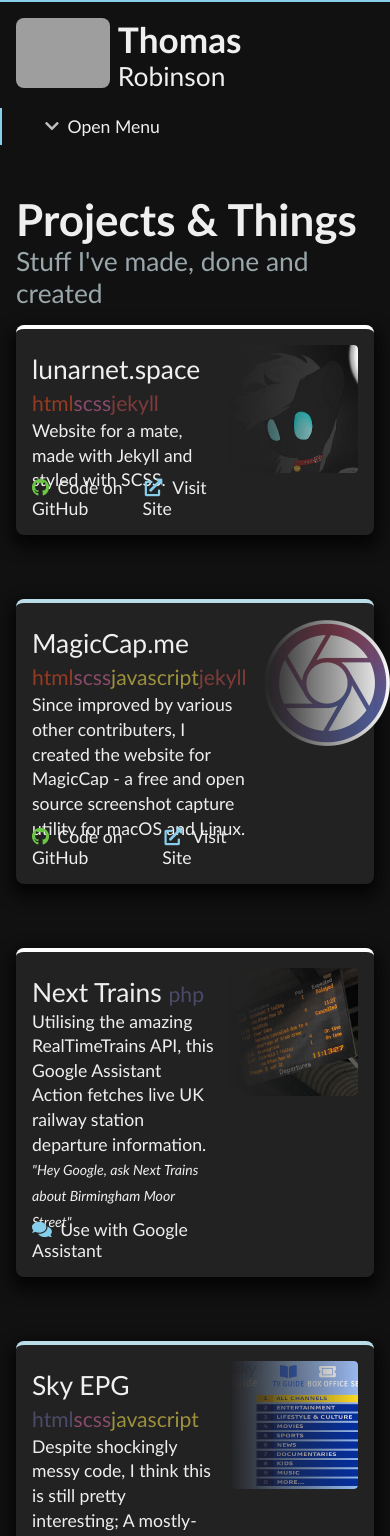
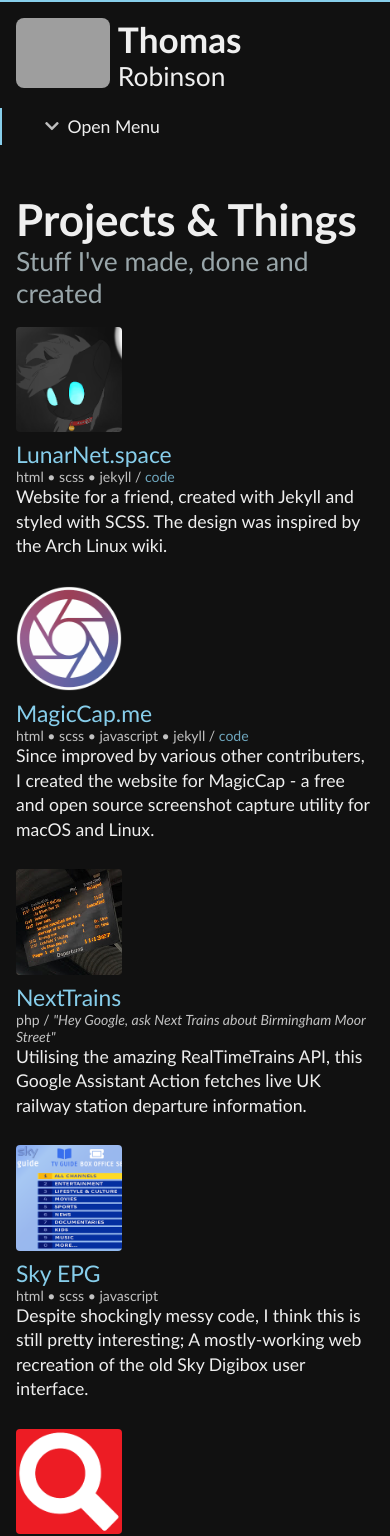
Before and after one commit to tomfishemoji/tomfishemoji.github.io, a Jekyll site: the page built from projects.html, in a window 390 px wide, cut to the strip 0-1536 px from the top of the page. Built offline with Jekyll 4.4.1, drawn with Linux system fonts in a browser that asks for light colours; nearby versions of some CDN libraries; some of the changed text lies outside the part shown; grey boxes are pictures that could not be loaded.

Commit message:
Yet again the projects page is different

```diff
--- a/css/pages/projects.css
+++ b/css/pages/projects.css
@@ -1,118 +1,42 @@
-div.project {
-    display: flex;
-    justify-content: space-between;
-    align-items: stretch;
-    width: calc(100% - 32px);
-    margin-bottom: 64px;
-    padding: 16px;
-    background-color: #222;
-    border-radius: 8px;
-    box-shadow: 0 8px 16px 4px #050505;
-    border-top: 4px solid #bbddea;
+ul#projects {
+  list-style: none;
+  padding: 0;
 }
 
-div.project:nth-child(even) {
-    border-top: 4px solid #fff;
+li.project {
+  display: block;
+  width: 100%;
 }
 
-div.project-left {
-    position: relative;
-    width: 100%;
+li.project:not(:first-of-type) {
+  margin-top: 24px;
 }
 
-div.project-links {
-    position: absolute;
-    bottom: -2px;
-    left: 0;
-    width: 100%;
-    display: flex;
-    justify-content: space-around;
+li.project a.project-title, li.project span {
+  display: block;
 }
 
-div.project-links a {
-    color: #eee;
-    border-bottom: 2px solid #eee0;
-    transition: all 0.2s;
+li.project a.project-title {
+  font-size: 1.3em;
 }
 
-div.project-links a i {
-    color: skyblue;
-    margin-right: 4px;
-    transition: all 0.2s;
+li.project span {
+  font-size: 0.8em;
+  opacity: 0.8;
 }
 
-div.project-links a.github i {
-    color: #6cc644;
+li.project img {
+  float: left;
+  height: 5em;
+  width: auto;
+  margin: 0 16px 16px 0;
 }
 
-div.project-links a.gitlab i {
-    color: #fca326;
+@media screen and (max-width: 70em) {
+  li.project img {
+    float: none;
+    display: block;
+    height: 6em;
+    margin: 0 0 8px 0;
+  }
 }
-
-div.project-links a.flickr i {
-    color: #fff;
-}
-
-div.project-links a:hover {
-    border-bottom-color: #555;
-}
-
-div.project-links a:hover i {
-    transform: scale(1.2);
-}
-
-img.project-image {
-    height: 128px;
-    width: 128px;
-    margin-left: 16px;
-    border-radius: 4px;
-    mask-image: -webkit-gradient(linear, right top, left top, from(black), to(rgba(0, 0, 0, 0)));
-}
-
-span.lang {
-    font-size: 0.8em;
-    opacity: 0.6;
-    transition: all 0.3s;
-    text-transform: lowercase;
-    cursor: default;
-  }
-
-  span.lang:hover {
-    opacity: 1;
-  }
-
-  span.lang-html {
-    color: #e34c26;
-  }
-
-  span.lang-css {
-    color: #0170ba;
-  }
-
-  span.lang-css-scss, span.lang-scss {
-    color: #c69;
-  }
-
-  span.lang-javascript {
-    color: #f0db4f;
-  }
-
-  span.lang-php {
-    color: #666699;
-  }
-
-  span.lang-nodejs {
-    color: #689f63;
-  }
-
-  span.lang-jekyll {
-    color: #bd4d4d;
-  }
-
-  span.lang-python {
-    color: #3776ab;
-  }
-
-  span.lang-bash {
-    color: #4eaa25;
-  }
--- a/projects.html
+++ b/projects.html
@@ -3,100 +3,75 @@
 title: Projects & Things
 description: Stuff I've made, done and created
 permalink: /projects/
+imgcsp: 'https://wiki.fishys.space'
 head:
   - <link href="/css/pages/projects.css" rel="stylesheet">
-imgcsp: 'https://wiki.fishys.space'
 ---
 
-<div class="project">
-    <div class="project-left">
-        <h2>lunarnet.space <span class="lang lang-html">html</span><span class="lang lang-scss">scss</span><span class="lang lang-jekyll">jekyll</span></h2>
-        <p>Website for a mate, made with Jekyll and styled with SCSS.</p>
+<ul id="projects">
+    <li class="project">
+        <img class="project-image" src="/img/projects/lunarnet.space.png" alt="LunarNet Icon">
+        <a href="https://lunarnet.space" target="_blank" rel="noopener noreferrer" class="project-title">
+        LunarNet.space</a>
+        <span>
+            html &bull; scss &bull; jekyll / <a href="https://github.com/Lunarki/Lunarki.github.io" target="_blank" rel="noopener noreferrer">code</a>
+        </span>
+        <p>Website for a friend, created with Jekyll and styled with SCSS. The design was inspired by the Arch Linux wiki.</p>
+    </li>
 
-        <div class="project-links">
-            <a href="https://github.com/Lunarki/Lunarki.github.io" class="github"><i class="fab fa-github"></i> Code on GitHub</a>
-            <a href="https://lunarnet.space/"><i class="fas fa-fw fa-external-link-alt"></i> Visit Site</a>
-        </div>
-    </div>
+    <li class="project">
+        <img class="project-image" src="/img/projects/magiccap.me.png" alt="MagicCap Icon">
+        <a href="https://magiccap.me" target="_blank" rel="noopener noreferrer" class="project-title">
+        MagicCap.me</a>
+        <span>
+            html &bull; scss &bull; javascript &bull; jekyll / <a href="https://github.com/MagicCap/MagicCap.me" target="_blank" rel="noopener noreferrer">code</a>
+        </span>
+        <p>Since improved by various other contributers, I created the website for MagicCap - a free and open source screenshot capture utility for macOS and Linux.</p>
+    </li>
 
-    <img class="project-image" src="/img/projects/lunarnet.space.png" alt="LunarNet Icon">
-</div>
+    <li class="project">
+        <img class="project-image" src="/img/projects/nexttrains.png" alt="NextTrains Icon">
+        <a href="https://assistant.google.com/services/a/uid/0000002b9e81557d" target="_blank" rel="noopener noreferrer" class="project-title">
+        NextTrains</a>
+        <span>
+            php / <i>"Hey Google, ask Next Trains about Birmingham Moor Street"</i>
+        </span>
+        <p>Utilising the amazing RealTimeTrains API, this Google Assistant Action fetches live UK railway station departure information.</p>
+    </li>
 
-<div class="project">
-    <div class="project-left">
-        <h2>MagicCap.me <span class="lang lang-html">html</span><span class="lang lang-scss">scss</span><span class="lang lang-javascript">javascript</span><span class="lang lang-jekyll">jekyll</span></h2>
-        <p>Since improved by various other contributers, I created the website for MagicCap - a free and open source screenshot capture utility for macOS and Linux.</p>
+    <li class="project">
+        <img class="project-image" src="/img/projects/skyepg.png" alt="A screenshot of skyepg">
+        <a href="https://trobinson.me/skyepg/" target="_blank" rel="noopener noreferrer" class="project-title">
+        Sky EPG</a>
+        <span>
+            html &bull; scss &bull; javascript
+        </span>
+        <p>Despite shockingly messy code, I think this is still pretty interesting; A mostly-working web recreation of the old Sky Digibox user interface.</p>
+    </li>
 
-        <div class="project-links">
-            <a href="https://github.com/MagicCap/MagicCap.me" class="github"><i class="fab fa-github"></i> Code on GitHub</a>
-            <a href="https://magiccap.me"><i class="fas fa-fw fa-external-link-alt"></i> Visit Site</a>
-        </div>
-    </div>
+    <li class="project">
+        <img class="project-image" src="/img/projects/cex-scout.png" alt="CeX Scout Icon">
+        <a href="https://git.fishys.space/tom/cex-scout" target="_blank" rel="noopener noreferrer" class="project-title">
+        CeX Scout</a>
+        <span>
+            php / <a href="https://git.fishys.space/tom/cex-scout" target="_blank" rel="noopener noreferrer">code</a>
+        </span>
+        <p>Monitor CeX (webuy.com) and get notified via email when an item becomes available under a certain price</p>
+    </li>
 
-    <img class="project-image" src="/img/projects/magiccap.me.png" alt="MagicCap Icon">
-</div>
+    <li class="project">
+        <img class="project-image" src="/img/projects/lens.png" alt="Photograph of a Camera Lens">
+        <a href="/flickr/" target="_blank" rel="noopener noreferrer" class="project-title">
+        Photography</a>
+        <span>On Flickr</span>
+        <p>I enjoy taking half-decent pictures of things whenever I'm out and about. Some of my favourite photos end up on Flickr.</p>
+    </li>
 
-<div class="project">
-    <div class="project-left">
-        <h2>Next Trains <span class="lang lang-php">php</span></h2>
-        <p>Utilising the amazing RealTimeTrains API, this Google Assistant Action fetches live UK railway station departure information. <br><i style="font-size: 0.8em">"Hey Google, ask Next Trains about Birmingham Moor Street"</i></p>
+    <li class="project">
+        <img class="project-image" src="https://wiki.fishys.space/lib/exe/fetch.php?cache=&media=lab:lab.jpg" alt="Homelab Photograph">
+        <a href="https://fishys.space/" target="_blank" rel="noopener noreferrer" class="project-title">
+        Homelab</a>
+        <p>A collection of networking gear, servers and gizmos I have on and under my desk. Used to experiment and practice with software and hardware such as the Proxmox hypervisor and Raspberry Pis. Learn more at the link above.</p>
+    </li>
 
-        <div class="project-links">
-            <a href="https://assistant.google.com/services/a/uid/0000002b9e81557d"><i class="fas fa-comments"></i> Use with Google Assistant</a>
-        </div>
-    </div>
-
-    <img class="project-image" src="/img/projects/nexttrains.png" alt="NextTrains Icon">
-</div>
-
-<div class="project">
-    <div class="project-left">
-        <h2>Sky EPG <span class="lang lang-php">html</span><span class="lang lang-scss">scss</span><span class="lang lang-javascript">javascript</span></h2>
-        <p>Despite shockingly messy code, I think this is still pretty interesting; A mostly-working web recreation of the old Sky  Digibox user interface.</p>
-
-        <div class="project-links">
-            <a href="https://trobinson.me/skyepg/"><i class="fas fa-external-link-alt"></i> Visit Site</a>
-        </div>
-    </div>
-
-    <img class="project-image" src="/img/projects/skyepg.png" alt="A screenshot of skyepg">
-</div>
-
-<div class="project">
-    <div class="project-left">
-        <h2>CeX Scout <span class="lang lang-php">php</span></h2>
-        <p>Monitor CeX (webuy.com) and get notified via email when an item becomes available under a certain price</p>
-
-        <div class="project-links">
-            <a href="https://git.fishys.space/tom/cex-scout" class="gitlab"><i class="fab fa-git-alt"></i> Code on FishyGit</a>
-        </div>
-    </div>
-
-    <img class="project-image" src="/img/projects/cex-scout.png" alt="CeX Scout Icon">
-</div>
-
-<div class="project">
-    <div class="project-left">
-        <h2>Photography</h2>
-        <p>I enjoy taking pictures of things every so often. Some of my favourite photos end up on Flickr.</p>
-
-        <div class="project-links">
-            <a href="https://www.flickr.com/people/mrdnomaid/" class="flickr"><i class="fab fa-flickr"></i> Photos on Flickr</a>
-        </div>
-    </div>
-
-    <img class="project-image" src="/img/projects/lens.png" alt="Photograph of a Camera Lens">
-</div>
-
-<div class="project">
-    <div class="project-left">
-        <h2>Homelab</h2>
-        <p>A collection of networking gear, servers and gizmos I have on and under my desk. Used to experiment and practice with software and hardware such as the Proxmox hypervisor and Raspberry Pis. Learn more at the link above.</p>
-
-        <div class="project-links">
-            <a href="https://fishys.space"><i class="fas fa-info-circle"></i> View More</a>
-        </div>
-    </div>
-
-    <img class="project-image" src="https://wiki.fishys.space/lib/exe/fetch.php?cache=&media=lab:lab.jpg" alt="Homelab Photograph">
-</div>
+</ul>
```
Also changed, not shown: css/pages/old/projects.css (deleted, +0 -17 lines), css/pages/old/projects_list.css (deleted, +0 -210 lines), css/pages/old/tech.css (deleted, +0 -48 lines).
